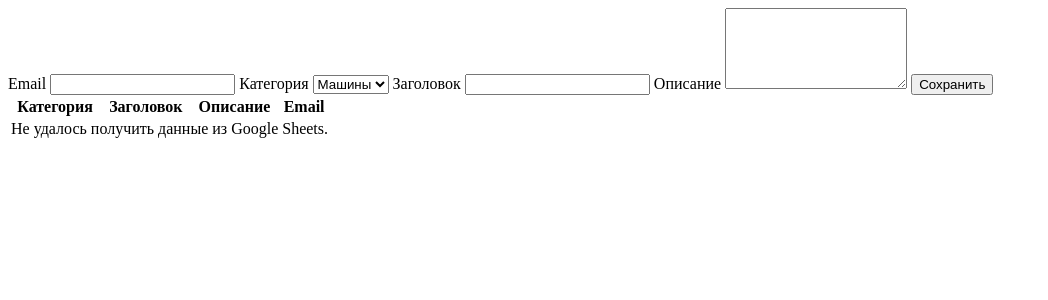
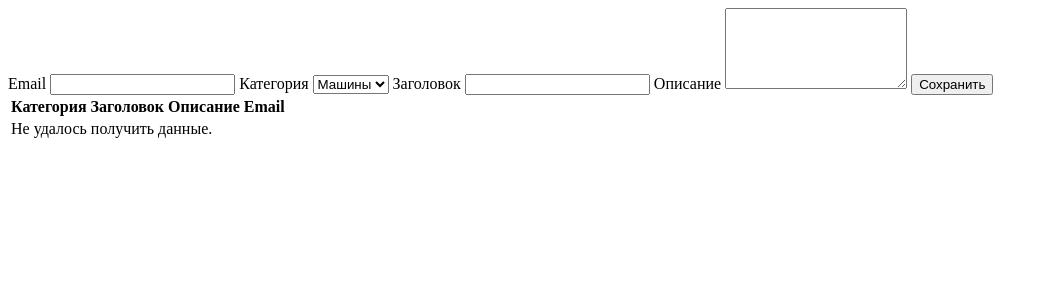
Before and after one commit to SerGun0k/Web_Programming, a PHP site: page / in a window 1280 px wide. Shown: the top 300 px of the page, without its empty margins (0-1048 px from the left). Run offline with PHP 8.4, Linux system fonts and the light colour scheme; data that the repository does not hold is empty.

Commit message:
Update index.php

```diff
--- a/Lab_4/code/index.php
+++ b/Lab_4/code/index.php
@@ -44,7 +44,6 @@
         </thead>
         <tbody>
         <?php
-        // Чтение данных из Google Sheets
         $id = '1fNfud1je_jPrTyt1Et1-wTjSWepw8H9jSUY7FSVhoE0';
         $gid = 0;
         $csv = @file_get_contents('https://docs.google.com/spreadsheets/d/' . $id . '/export?format=csv&gid=' . $gid);
@@ -53,7 +52,6 @@
             $csv = array_filter(explode("\r\n", $csv)); // Фильтрация пустых строк
             $array = array_map('str_getcsv', $csv);
 
-            // Вывод объявлений на сайте
             $html = '';
             foreach ($array as $row) {
                 if (count($row) >= 4) { // Убедимся, что в строке достаточно столбцов
@@ -68,7 +66,7 @@
 
             echo $html;
         } else {
-            echo '<tr><td colspan="4">Не удалось получить данные из Google Sheets.</td></tr>';
+            echo '<tr><td colspan="4">Не удалось получить данные.</td></tr>';
         }
         ?>
         </tbody>
```
